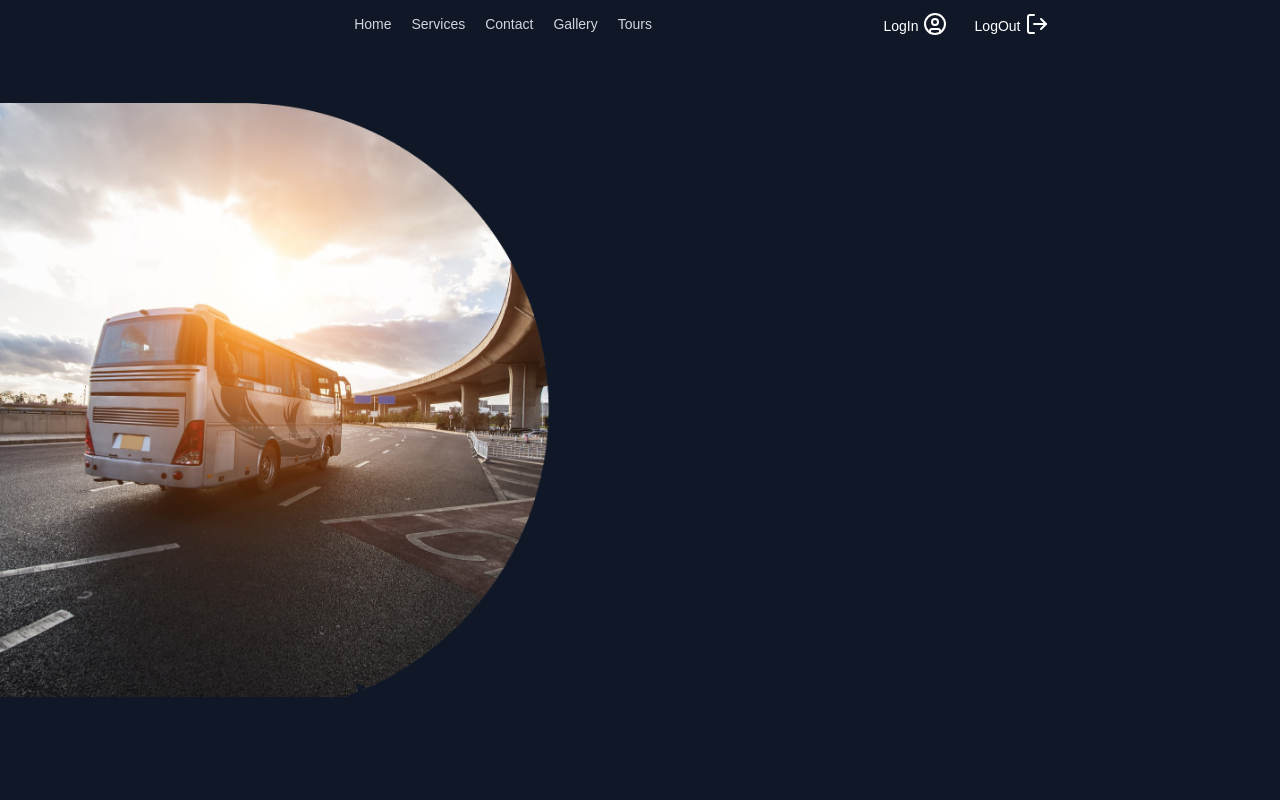
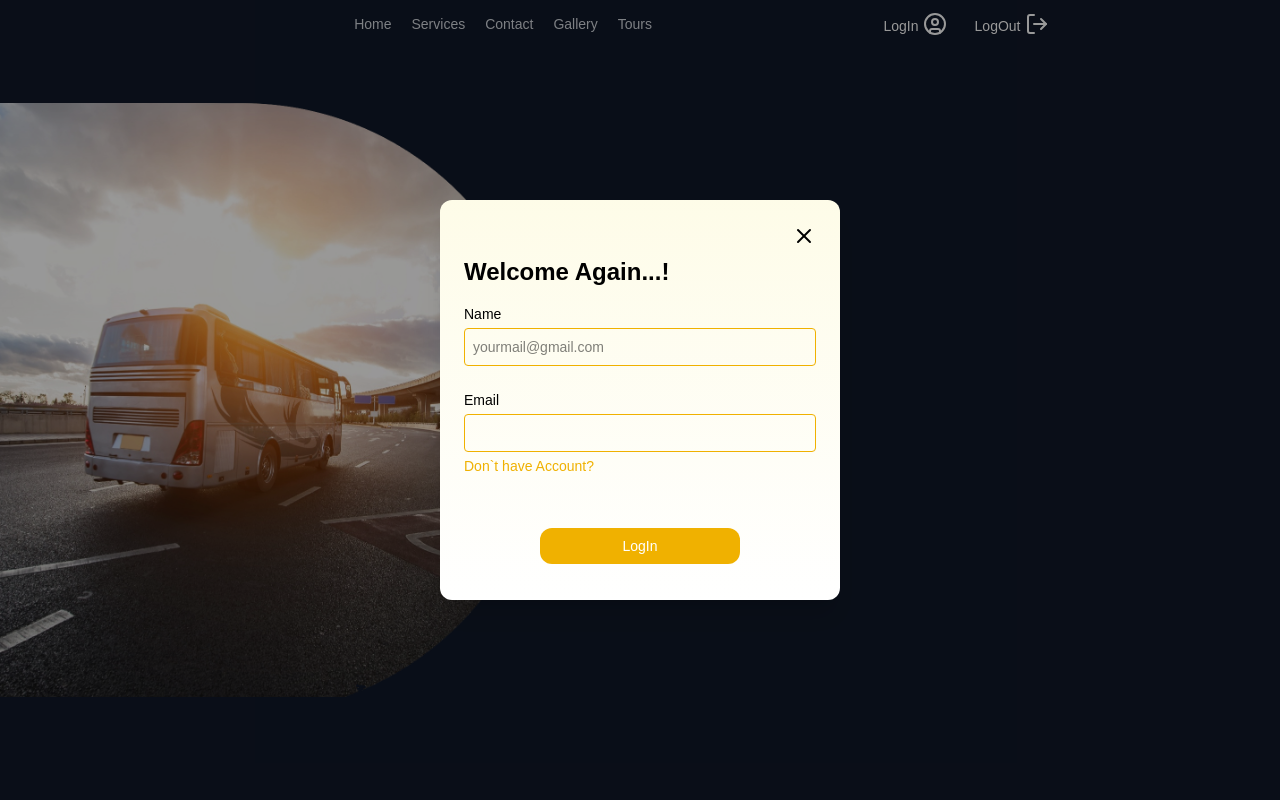
Before and after one commit to kasun-dev/kasun-tours-web, a Next.js app in the folder client/: page / in a window 1280 px wide. Both pictures are taken after a click on the button "LogIn". Shown: the top 800 px of the page. Built offline with nearby package versions, Linux system fonts and the light colour scheme.

Commit message:
commit login form

```diff
--- /dev/null
+++ b/client/src/app/components/LoginForm.tsx
@@ -0,0 +1,41 @@
+'use client'
+import {X} from 'lucide-react'
+
+export default function LoginForm({ onClose }: { onClose: () => void }) {
+  return (
+    <div className="fixed inset-0 bg-black/40  flex items-center justify-center z-50 text-black"
+      onClick={onClose}>
+      {/* Modal Card */}
+      <div className="bg-gradient-to-b from-yellow-50 to-white p-6 rounded-xl shadow-xl w-100 h-100">
+        <button onClick={onClose} className='ml-auto block mb-2'>
+            <X/>
+        </button>
+        <h1 className="text-2xl font-bold mb-4">Welcome Again...!</h1>
+
+        <p className='block text-sm text-bold text-grey-500 pb-1'>Name</p>
+        <input
+          type="text"
+          name="email"
+          placeholder="yourmail@gmail.com"
+          className="w-full border border-yellow-500 p-2 rounded mb-6 hover:border-yellow-800"
+          required
+        />
+
+        <p className='block text-sm text-bold text-grey-500 pb-1'>Email</p>
+        <input
+          type="password"
+          name="password"
+          className="w-full border border-yellow-500 p-2 rounded mb-1 hover:border-yellow-800"
+          required
+        />
+        <button className='mb-13'>
+            <p className='text-sm text-yellow-500 text-bolds hover:text-yellow-800'>Don`t have Account?</p>
+        </button>
+
+        <button className="mx-auto block w-50 bg-yellow-500 hover:bg-yellow-600 text-white py-2 rounded-xl">
+          LogIn
+        </button>
+      </div>
+    </div>
+  )
+}
--- a/client/src/app/components/NavBar.tsx
+++ b/client/src/app/components/NavBar.tsx
@@ -2,10 +2,12 @@
 
 import { Menu, SquareX, LogOut, CircleUser } from 'lucide-react'
 import { useEffect, useRef, useState } from 'react'
+import LoginForm from "../components/LoginForm";
 
 export default function Page() {
   const [onClick, setOnClick] = useState(true)
   const menuRef = useRef<HTMLDivElement>(null)
+  const [showLogin, setShowLogin] = useState(false) //login screen
 
   // Handle menu toggle
   const MenuButtonClick = () => {
@@ -35,6 +37,9 @@ export default function Page() {
     }
   }, [onClick])
 
+  const handleLogin = () => {
+    setShowLogin(true)
+  }
   return (
     <div className="text-white text-sm fixed top-0 left-0 right-0 z-10 w-full">
       <div className="flex flex-row items-center justify-between mx-auto">
@@ -66,7 +71,7 @@ export default function Page() {
           </ul>
         </div>
         <div className="hidden md:flex justify-right gap-5">
-          <button className='text-white hover:text-blue-500 rounded p-1 flex gap-1'>
+          <button onClick={handleLogin} className='text-white hover:text-blue-500 rounded p-1 flex gap-1'>
             <p className='pt-1'>LogIn</p> <CircleUser/>
           </button>
           <button className='text-white hover:text-red-500 rounded p-1 flex gap-1'>
@@ -100,9 +105,27 @@ export default function Page() {
             <li><a href="/#gallery">Gallery</a></li>
             <li><a href="/BookingPg">Tours</a></li>
 
+            <div className='text-white space-y-2 ml-5 mt-2'>
+              <li onClick={handleLogin}>LogIn</li>
+              <li>SignIn</li>
+              <li>LogOut</li>
+            </div>
+
           </ul>
         </div>
       )}
+      {/* Conditionally render modal */}
+      {showLogin &&
+        <div>
+          <div className='md:hidden mx-2'>
+          <LoginForm onClose={() => setShowLogin(false)} />
+        </div>
+        <div className='hidden md:flex'>
+          <LoginForm onClose={() => setShowLogin(false)} />
+        </div>
+        </div>
+
+      }
     </div>
   )
 }
```
